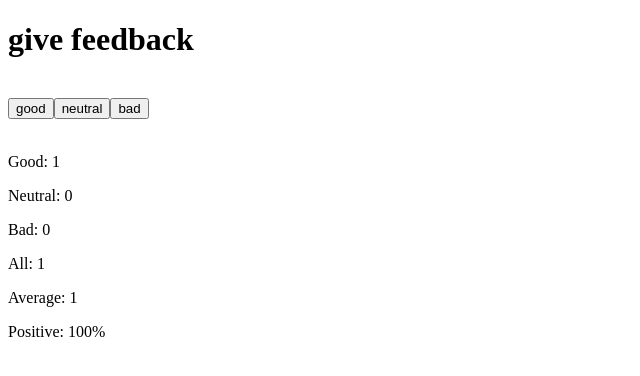
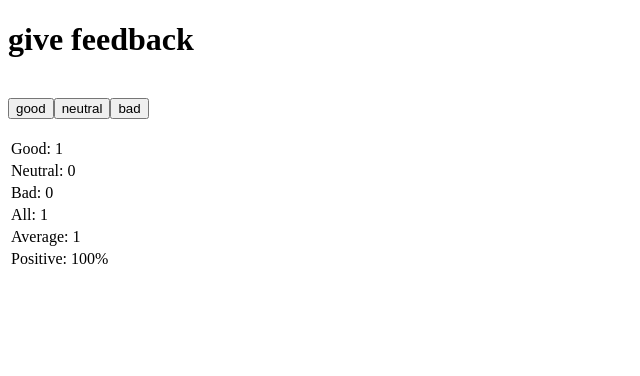
Before and after one commit to jtphan-asu/fullstackopen, a React (Create React App) app in the folder part1d/: page / in a window 1280 px wide. Both pictures are taken after a click on the button "good". Shown: the top 376 px of the page, without its empty margins (0-640 px from the left). Built offline with nearby package versions, Linux system fonts and the light colour scheme.

Commit message:
Part1d step6 HTML table

```diff
--- a/part1d/src/App.js
+++ b/part1d/src/App.js
@@ -12,12 +12,28 @@ import { useState } from "react"
    }
     return (
       <div>
-        <p>Good: {props.good}</p>
-        <p>Neutral: {props.neutral}</p>
-        <p>Bad: {props.bad}</p>
-        <p>All: {props.all}</p>
-        <p>Average: {props.average}</p>
-        <p>Positive: {props.positive}</p>
+        <table>
+          <tr>
+            <td>Good: {props.good}</td>
+          </tr>
+          <tr>
+            <td>Neutral: {props.neutral}</td>
+          </tr>
+          <tr>
+            <td>Bad: {props.bad}</td>
+          </tr>
+          <tr>
+            <td>All: {props.all}</td>
+          </tr>
+          <tr>
+            <td>Average: {props.average}</td>
+          </tr>
+          <tr>
+            <td>Positive: {props.positive}</td>
+          </tr>
+
+        </table>
+
       </div>
     )
 }
```
